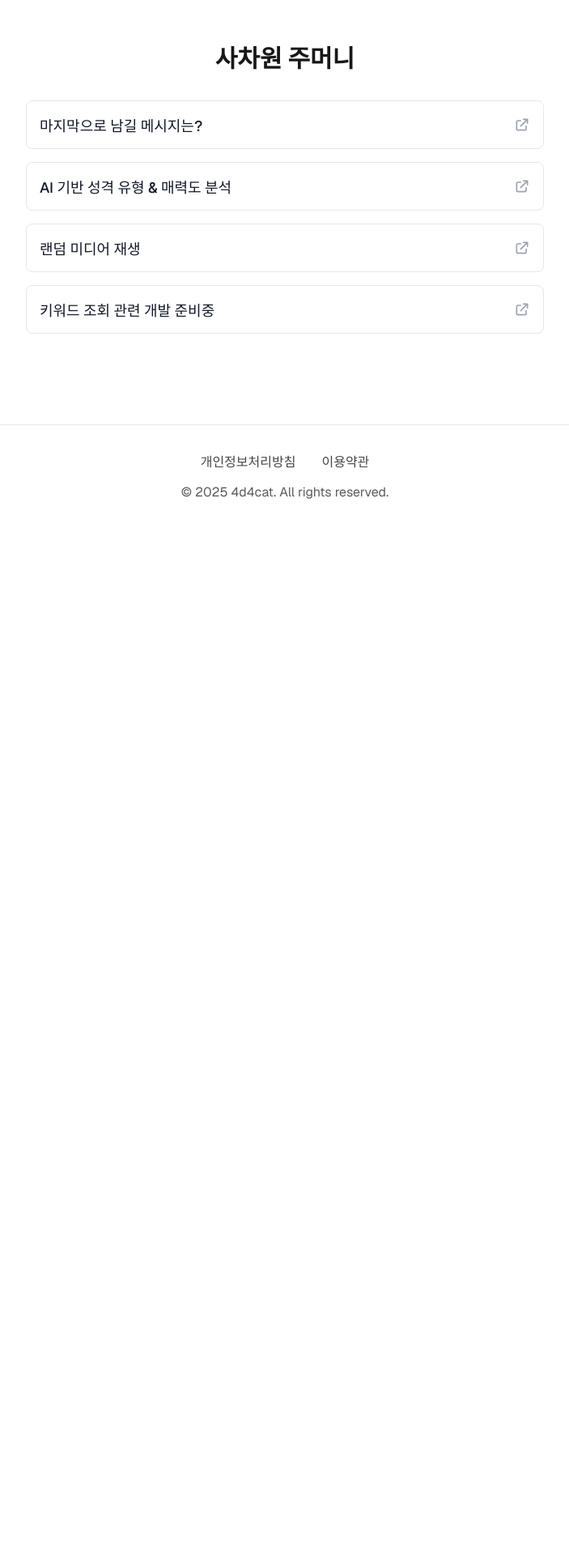
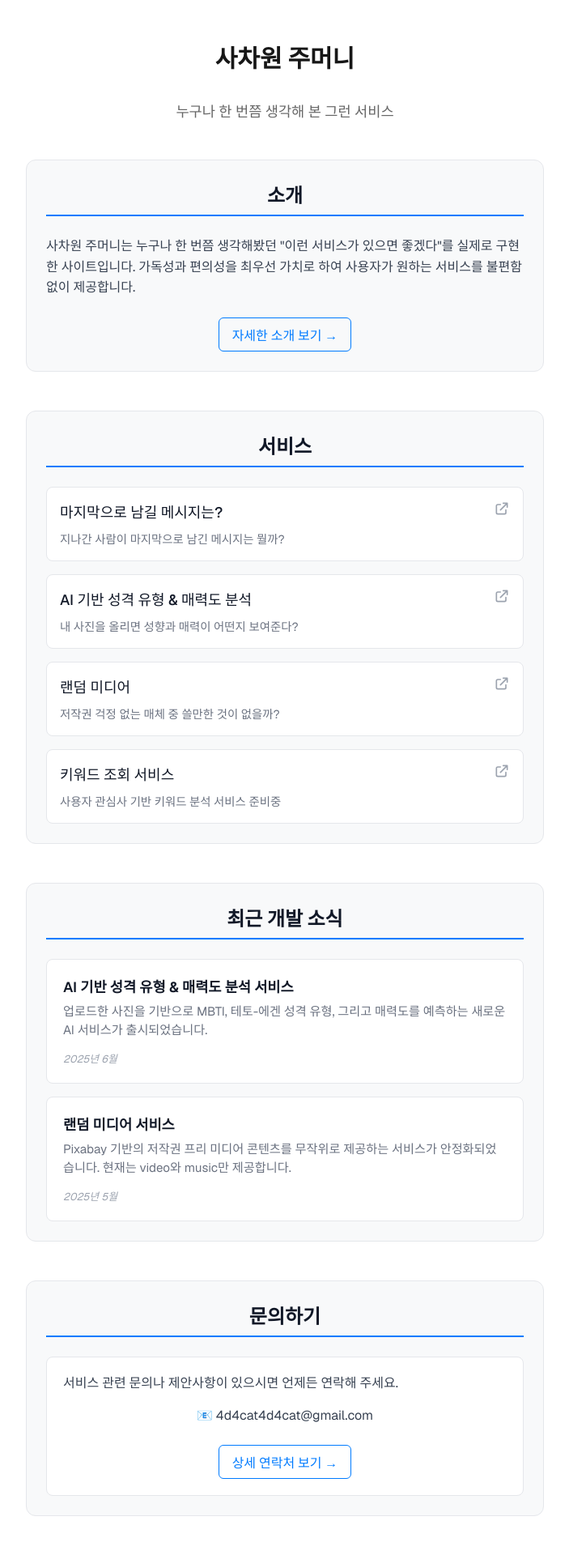
Before and after one commit to YuuuuuuYu/4d4cat-vercel, a Next.js app: page / in a window 1280 px wide. Shown: the top 1920 px of the page at 81% size, without its empty margins (288-991 px from the left). Before the commit the page ends 800 px from the top, so only its background shows below. Built offline with nearby package versions, Linux system fonts and the light colour scheme.

Commit message:
chore: 추가 페이지 적용 및 css 추가

```diff
--- a/app/page.jsx
+++ b/app/page.jsx
@@ -5,22 +5,26 @@ const feedItems = [
     {
         id: '1',
         title: '마지막으로 남길 메시지는?',
-        url: 'https://lastmessage.4d4cat.site'
+        url: 'https://lastmessage.4d4cat.site',
+        description: '지나간 사람이 마지막으로 남긴 메시지는 뭘까?'
     },
     {
         id: '2',
         title: 'AI 기반 성격 유형 & 매력도 분석',
-        url: 'https://facial-analysis.4d4cat.site'
+        url: 'https://facial-analysis.4d4cat.site',
+        description: '내 사진을 올리면 성향과 매력이 어떤지 보여준다?'
     },
     {
         id: '3',
-        title: '랜덤 미디어 재생',
-        url: 'https://services.4d4cat.site'
+        title: '랜덤 미디어',
+        url: 'https://services.4d4cat.site',
+        description: '저작권 걱정 없는 매체 중 쓸만한 것이 없을까?'
     },
     {
         id: '4',
-        title: '키워드 조회 관련 개발 준비중',
-        url: '#'
+        title: '키워드 조회 서비스',
+        url: '#',
+        description: '사용자 관심사 기반 키워드 분석 서비스 준비중'
     }
 ];
 
@@ -28,9 +32,31 @@ export default function Home() {
     return (
         <>
             <main className={styles.container}>
+                <header className={styles.header}>
                     <h1 className={styles.title}>
                         사차원 주머니
                     </h1>
+                    <p className={styles.subtitle}>
+                        누구나 한 번쯤 생각해 본 그런 서비스
+                    </p>
+                </header>
+                <section className={styles.aboutSection}>
+                    <h2 className={styles.sectionTitle}>소개</h2>
+                    <div className={styles.aboutContent}>
+                        <p>
+                            사차원 주머니는 누구나 한 번쯤 생각해봤던 "이런 서비스가 있으면 좋겠다"를
+                            실제로 구현한 사이트입니다. 가독성과 편의성을 최우선 가치로 하여
+                            사용자가 원하는 서비스를 불편함 없이 제공합니다.
+                        </p>
+                        <div className={styles.linkToMore}>
+                            <Link href="/about" className={styles.moreLink}>
+                                자세한 소개 보기 →
+                            </Link>
+                        </div>
+                    </div>
+                </section>
+                <section className={styles.servicesSection}>
+                    <h2 className={styles.sectionTitle}>서비스</h2>
                     <div className={styles.feedList}>
                         {feedItems.map((item) => (
                             <Link
@@ -40,9 +66,12 @@ export default function Home() {
                                 className={styles.feedItem}
                             >
                                 <div className={styles.feedItemContent}>
-                                <h2 className={styles.feedItemTitle}>
+                                    <h3 className={styles.feedItemTitle}>
                                         {item.title}
-                                </h2>
+                                    </h3>
+                                    <p className={styles.feedItemDescription}>
+                                        {item.description}
+                                    </p>
                                     <svg
                                         xmlns="http://www.w3.org/2000/svg"
                                         className={styles.externalLinkIcon}
@@ -61,12 +90,54 @@ export default function Home() {
                             </Link>
                         ))}
                     </div>
+                </section>
+                <section className={styles.newsSection}>
+                    <h2 className={styles.sectionTitle}>최근 개발 소식</h2>
+                    <div className={styles.newsContent}>
+                        <article className={styles.newsItem}>
+                            <h3>AI 기반 성격 유형 & 매력도 분석 서비스</h3>
+                            <p>
+                                업로드한 사진을 기반으로 MBTI, 테토-에겐 성격 유형, 그리고 매력도를 예측하는
+                                새로운 AI 서비스가 출시되었습니다.
+                            </p>
+                            <span className={styles.newsDate}>2025년 6월</span>
+                        </article>
+                        <article className={styles.newsItem}>
+                            <h3>랜덤 미디어 서비스</h3>
+                            <p>
+                                Pixabay 기반의 저작권 프리 미디어 콘텐츠를 무작위로 제공하는
+                                서비스가 안정화되었습니다. 현재는 video와 music만 제공합니다.
+                            </p>
+                            <span className={styles.newsDate}>2025년 5월</span>
+                        </article>
+                    </div>
+                </section>
+                <section className={styles.contactSection}>
+                    <h2 className={styles.sectionTitle}>문의하기</h2>
+                    <div className={styles.contactContent}>
+                        <p>서비스 관련 문의나 제안사항이 있으시면 언제든 연락해 주세요.</p>
+                        <div className={styles.contactQuick}>
+                            <p>📧 4d4cat4d4cat@gmail.com</p>
+                            <div className={styles.linkToMore}>
+                                <Link href="/contact" className={styles.moreLink}>
+                                    상세 연락처 보기 →
+                                </Link>
+                            </div>
+                        </div>
+                    </div>
+                </section>
             </main>
             <footer className={styles.footer}>
                 <div className={styles.footerContent}>
+                    <div className={styles.footerAbout}>
+                        <h3>사차원 주머니</h3>
+                    </div>
                     <div className={styles.footerLinks}>
                         <Link href="/privacy-policy">개인정보처리방침</Link>
                         <Link href="/terms-of-service">이용약관</Link>
+                        <Link href="/about">상세 소개</Link>
+                        <Link href="/contact">문의하기</Link>
+                        <Link href="/sitemap.xml">사이트맵</Link>
                     </div>
                     <div className={styles.footerInfo}>
                         <p>&copy; 2025 4d4cat. All rights reserved.</p>
--- a/app/page.module.css
+++ b/app/page.module.css
@@ -9,6 +9,48 @@
   font-weight: bold;
   margin-bottom: 2rem;
   text-align: center;
+}
+
+/* 새로 추가된 스타일들 */
+.header {
+  text-align: center;
+  margin-bottom: 3rem;
+}
+
+.subtitle {
+  font-size: 1.1rem;
+  color: #666;
+  margin-top: 1rem;
+  font-weight: 300;
+  text-align: center;
+}
+
+.aboutSection,
+.servicesSection,
+.newsSection,
+.contactSection {
+  margin-bottom: 3rem;
+  padding: 1.5rem;
+  background-color: #f8f9fa;
+  border-radius: 0.75rem;
+  border: 1px solid #e5e7eb;
+}
+
+.sectionTitle {
+  font-size: 1.5rem;
+  font-weight: bold;
+  margin-bottom: 1.5rem;
+  color: #111827;
+  text-align: center;
+  padding-bottom: 0.5rem;
+  border-bottom: 2px solid #007bff;
+}
+
+.aboutContent p {
+  font-size: 1rem;
+  line-height: 1.6;
+  color: #374151;
+  margin-bottom: 1rem;
 }
 
 .feedList {
@@ -36,21 +78,104 @@
 .feedItemContent {
   display: flex;
   justify-content: space-between;
-  align-items: center;
+  align-items: flex-start;
+  flex-direction: column;
+  gap: 0.5rem;
 }
 
 .feedItemTitle {
   font-size: 1.125rem;
   font-weight: 500;
   color: #111827;
+  width: 100%;
+}
+
+.feedItemDescription {
+  font-size: 0.9rem;
+  color: #6b7280;
+  line-height: 1.4;
+  margin-top: 0.25rem;
+  width: 100%;
 }
 
 .externalLinkIcon {
   height: 1.25rem;
   width: 1.25rem;
   color: #9ca3af;
+  position: absolute;
+  top: 1rem;
+  right: 1rem;
 }
 
+.feedItem {
+  position: relative;
+}
+
+.newsContent {
+  display: flex;
+  flex-direction: column;
+  gap: 1rem;
+}
+
+.newsItem {
+  background: white;
+  padding: 1.25rem;
+  border-radius: 0.5rem;
+  border: 1px solid #e5e7eb;
+}
+
+.newsItem h3 {
+  font-size: 1.1rem;
+  color: #111827;
+  font-weight: 600;
+  margin-bottom: 0.5rem;
+}
+
+.newsItem p {
+  color: #6b7280;
+  line-height: 1.5;
+  margin-bottom: 0.75rem;
+  font-size: 0.95rem;
+}
+
+.newsDate {
+  font-size: 0.8rem;
+  color: #9ca3af;
+  font-style: italic;
+}
+
+.contactContent {
+  background: white;
+  padding: 1.25rem;
+  border-radius: 0.5rem;
+  border: 1px solid #e5e7eb;
+}
+
+.contactContent p {
+  color: #374151;
+  margin-bottom: 1rem;
+  line-height: 1.5;
+}
+
+.contactInfo {
+  margin-top: 1rem;
+}
+
+.contactInfo p {
+  margin-bottom: 0.5rem;
+  color: #6b7280;
+}
+
+.contactInfo a {
+  color: #007bff;
+  text-decoration: none;
+  transition: color 0.3s ease;
+}
+
+.contactInfo a:hover {
+  color: #0056b3;
+  text-decoration: underline;
+}
 
 .footer {
   margin-top: 4rem;
@@ -64,12 +189,68 @@
   .footer {
     border-color: #374151;
   }
+
+  .aboutSection,
+  .servicesSection,
+  .newsSection,
+  .contactSection {
+    background-color: #1f2937;
+    border-color: #374151;
+  }
+
+  .newsItem,
+  .contactContent {
+    background-color: #111827;
+    border-color: #374151;
+  }
+
+  .sectionTitle {
+    color: #f9fafb;
+  }
+
+  .aboutContent p {
+    color: #d1d5db;
+  }
+
+  .feedItemDescription {
+    color: #9ca3af;
+  }
+
+  .newsItem h3 {
+    color: #f9fafb;
+  }
+
+  .newsItem p {
+    color: #d1d5db;
+  }
+
+  .contactContent p {
+    color: #d1d5db;
+  }
+
+  .subtitle {
+    color: #9ca3af;
+  }
 }
 
 .footerContent {
   max-width: 42rem;
   margin: 0 auto;
   padding: 0 1rem;
+  display: flex;
+  flex-direction: column;
+  gap: 1.5rem;
+}
+
+.footerAbout {
+  text-align: center;
+}
+
+.footerAbout h3 {
+  font-size: 1.125rem;
+  margin-bottom: 0.5rem;
+  color: var(--foreground);
+  font-weight: 600;
 }
 
 .footerLinks {
@@ -171,6 +352,75 @@
   opacity: 0.8;
 }
 
+/* 링크 스타일 */
+.linkToMore {
+  margin-top: 1.5rem;
+  text-align: center;
+}
+
+.moreLink {
+  display: inline-block;
+  color: #007bff;
+  text-decoration: none;
+  font-weight: 500;
+  padding: 0.5rem 1rem;
+  border: 1px solid #007bff;
+  border-radius: 0.375rem;
+  transition: all 0.3s ease;
+}
+
+.moreLink:hover {
+  background-color: #007bff;
+  color: white;
+}
+
+.contactQuick {
+  text-align: center;
+}
+
+.contactMethod {
+  margin-bottom: 2rem;
+  padding: 1.5rem;
+  background: white;
+  border-radius: 0.5rem;
+  border: 1px solid #e5e7eb;
+}
+
+.contactMethod h3 {
+  font-size: 1.25rem;
+  margin-bottom: 0.5rem;
+  color: #111827;
+}
+
+.contactNote {
+  font-size: 0.875rem;
+  color: #6b7280;
+  font-style: italic;
+  margin-top: 0.5rem;
+}
+
+/* 다크모드 지원 */
+@media (prefers-color-scheme: dark) {
+  .contactMethod {
+    background-color: #111827;
+    border-color: #374151;
+  }
+
+  .contactMethod h3 {
+    color: #f9fafb;
+  }
+
+  .moreLink {
+    color: #60a5fa;
+    border-color: #60a5fa;
+  }
+
+  .moreLink:hover {
+    background-color: #60a5fa;
+    color: #111827;
+  }
+}
+
 /* 모바일 반응형 */
 @media (max-width: 768px) {
   .container {
@@ -181,8 +431,24 @@
     font-size: 1.5rem;
   }
 
-  .contentSection {
-    padding: 1.5rem;
+  .aboutSection,
+  .servicesSection,
+  .newsSection,
+  .contactSection {
+    padding: 1rem;
+    margin-bottom: 2rem;
+  }
+
+  .sectionTitle {
+    font-size: 1.25rem;
+  }
+
+  .feedItemContent {
+    padding-right: 2rem;
+  }
+
+  .footerContent {
+    gap: 1rem;
   }
 
   .footerLinks {
```
Lines whose indentation alone changed are shown as unchanged.
